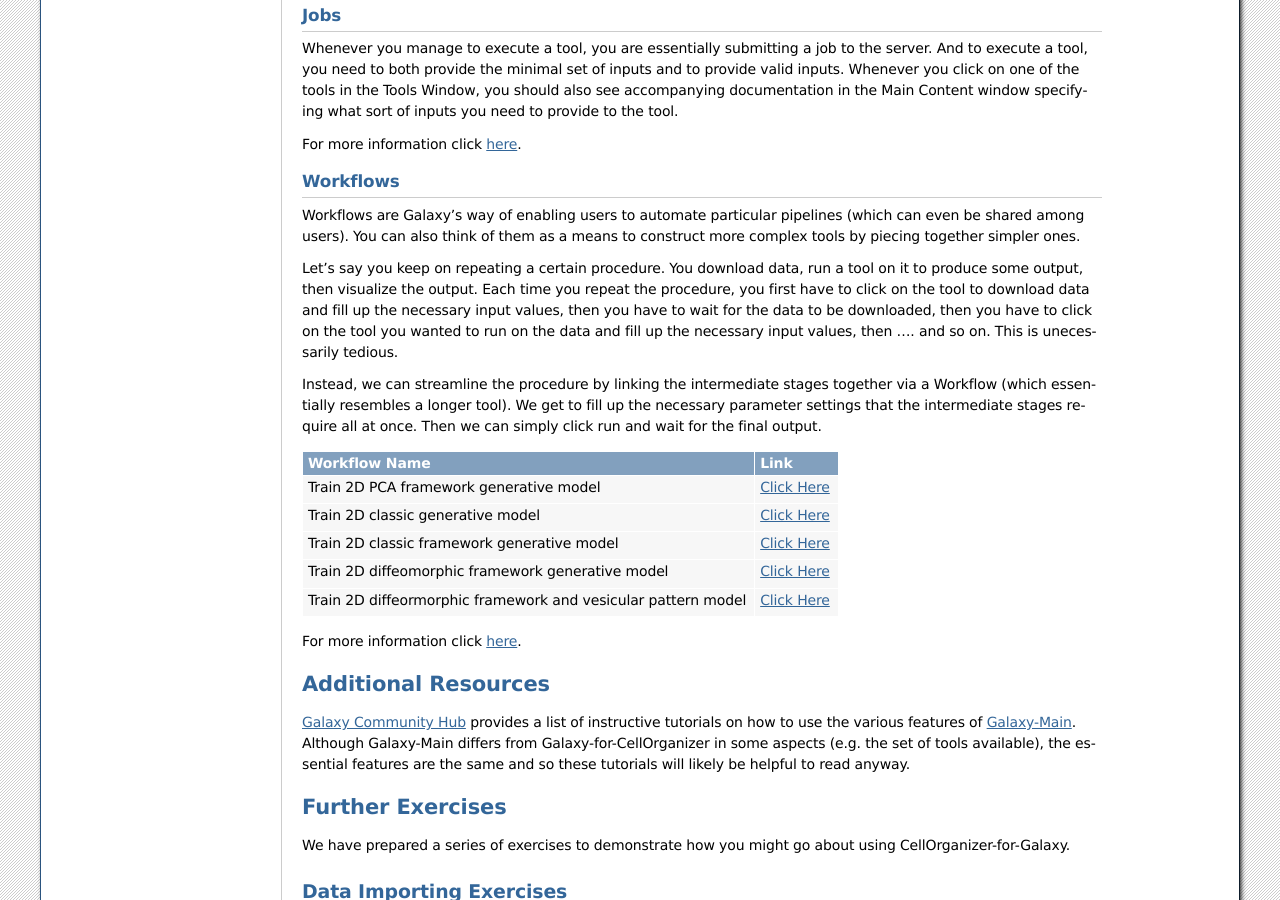
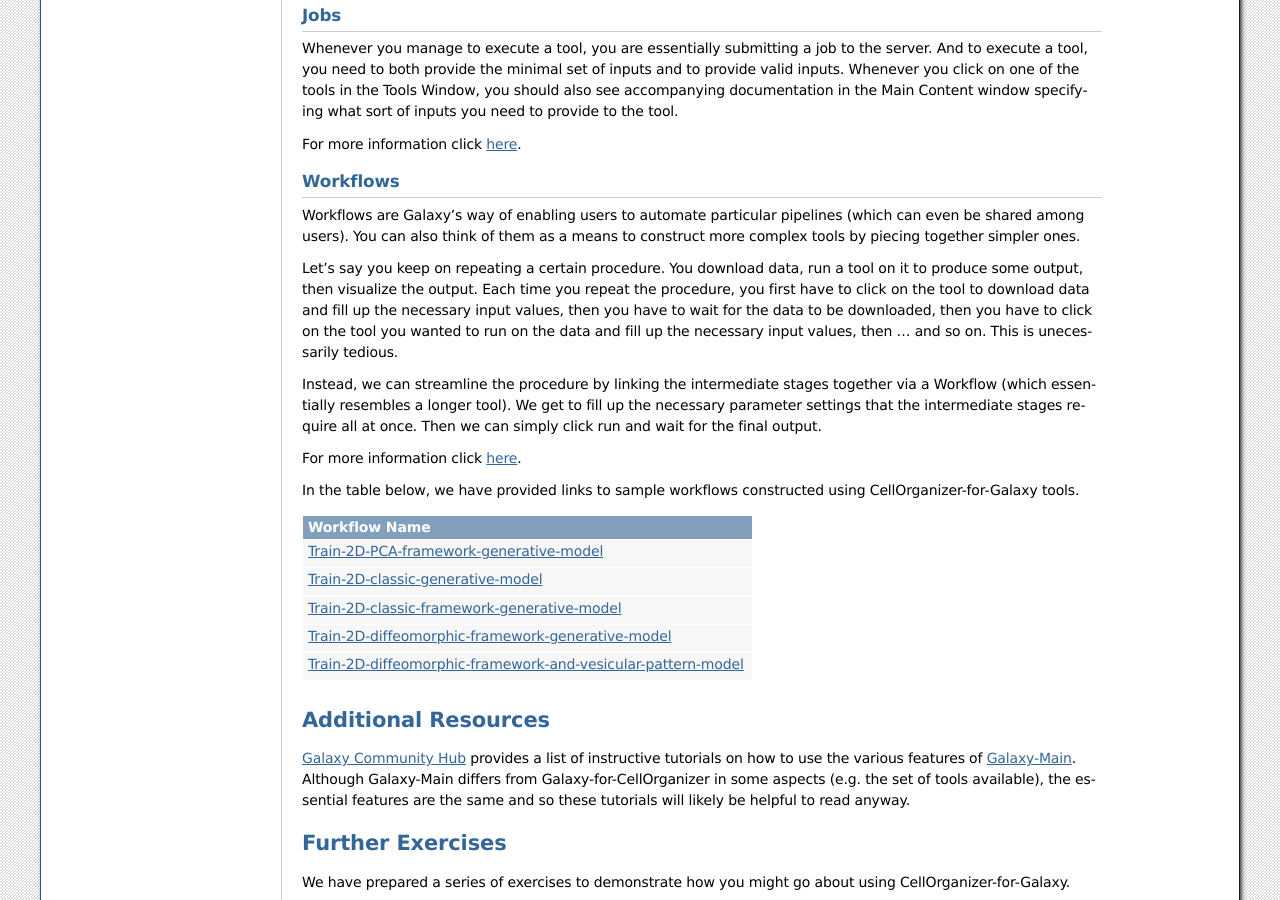
Before and after one commit to murphygroup/cellorganizer-documentation_old, a Sphinx documentation site: the page built from source/chapters/galaxy/index.rst, in a window 1280 px wide and 900 px high, scrolled down 2218 px. Built offline with Sphinx 7.4.7, drawn with Linux system fonts in a browser that asks for light colours.

Commit message:
Edit workflow table

```diff
--- a/source/chapters/galaxy/index.rst
+++ b/source/chapters/galaxy/index.rst
@@ -102,25 +102,33 @@
 
 Workflows are Galaxy's way of enabling users to automate particular pipelines (which can even be shared among users). You can also think of them as a means to construct more complex tools by piecing together simpler ones.
 
-Let's say you keep on repeating a certain procedure. You download data, run a tool on it to produce some output, then visualize the output. Each time you repeat the procedure, you first have to click on the tool to download data and fill up the necessary input values, then you have to wait for the data to be downloaded, then you have to click on the tool you wanted to run on the data and fill up the necessary input values, then .... and so on. This is unecessarily tedious.
+Let's say you keep on repeating a certain procedure. You download data, run a tool on it to produce some output, then visualize the output. Each time you repeat the procedure, you first have to click on the tool to download data and fill up the necessary input values, then you have to wait for the data to be downloaded, then you have to click on the tool you wanted to run on the data and fill up the necessary input values, then ... and so on. This is unecessarily tedious.
 
 Instead, we can streamline the procedure by linking the intermediate stages together via a Workflow (which essentially resembles a longer tool). We get to fill up the necessary parameter settings that the intermediate stages require all at once. Then we can simply click run and wait for the final output.
 
-+--------------------------------------------------------------------+---------------------------------------------------------------------------------------------------------+
-| Workflow Name                                                      |    Link                                                                                                 |
-+====================================================================+=========================================================================================================+
-| Train 2D PCA framework generative model                            |  `Click Here <http://galaxy.compbio.cs.cmu.edu:8080/u/cellorganizer/w/train-2d-pca-framework>`_         |
-+--------------------------------------------------------------------+---------------------------------------------------------------------------------------------------------+
-| Train 2D classic generative model                                  |  `Click Here <http://galaxy.compbio.cs.cmu.edu:8080/u/cellorganizer/w/train-2d-classic-model>`_         |
-+--------------------------------------------------------------------+---------------------------------------------------------------------------------------------------------+
-| Train 2D classic framework generative model                        |  `Click Here <http://galaxy.compbio.cs.cmu.edu:8080/u/cellorganizer/w/train-2d-classic-framework>`_     |
-+--------------------------------------------------------------------+---------------------------------------------------------------------------------------------------------+
-| Train 2D diffeomorphic framework generative model                  |  `Click Here <http://galaxy.compbio.cs.cmu.edu:8080/u/cellorganizer/w/train-2d-diffeo-framework>`_      |
-+--------------------------------------------------------------------+---------------------------------------------------------------------------------------------------------+
-| Train 2D diffeormorphic framework and vesicular pattern model      |  `Click Here <http://galaxy.compbio.cs.cmu.edu:8080/u/cellorganizer/w/train-2d-diffeo-vesicle-model>`_  |
-+--------------------------------------------------------------------+---------------------------------------------------------------------------------------------------------+
+For more information click `here <https://galaxyproject.org/learn/advanced-workflow/>`_.
 
-For more information click `here <https://galaxyproject.org/learn/advanced-workflow/>`_.
+In the table below, we have provided links to sample workflows constructed using CellOrganizer-for-Galaxy tools.
+
++--------------------------------------------------------------------+
+| Workflow Name                                                      |
++====================================================================+
+| Train-2D-PCA-framework-generative-model_                           |
++--------------------------------------------------------------------+
+| Train-2D-classic-generative-model_                                 |
++--------------------------------------------------------------------+
+| Train-2D-classic-framework-generative-model_                       |
++--------------------------------------------------------------------+
+| Train-2D-diffeomorphic-framework-generative-model_                 |
++--------------------------------------------------------------------+
+| Train-2D-diffeomorphic-framework-and-vesicular-pattern-model_      |
++--------------------------------------------------------------------+
+
+.. _Train-2D-PCA-framework-generative-model: http://galaxy.compbio.cs.cmu.edu:8080/u/cellorganizer/w/train-2d-pca-framework
+.. _Train-2D-classic-generative-model: http://galaxy.compbio.cs.cmu.edu:8080/u/cellorganizer/w/train-2d-classic-model
+.. _Train-2D-classic-framework-generative-model: http://galaxy.compbio.cs.cmu.edu:8080/u/cellorganizer/w/train-2d-classic-framework
+.. _Train-2D-diffeomorphic-framework-generative-model: http://galaxy.compbio.cs.cmu.edu:8080/u/cellorganizer/w/train-2d-diffeo-framework
+.. _Train-2D-diffeomorphic-framework-and-vesicular-pattern-model: http://galaxy.compbio.cs.cmu.edu:8080/u/cellorganizer/w/train-2d-diffeo-vesicle-model
 
 Additional Resources
 ====================
```
